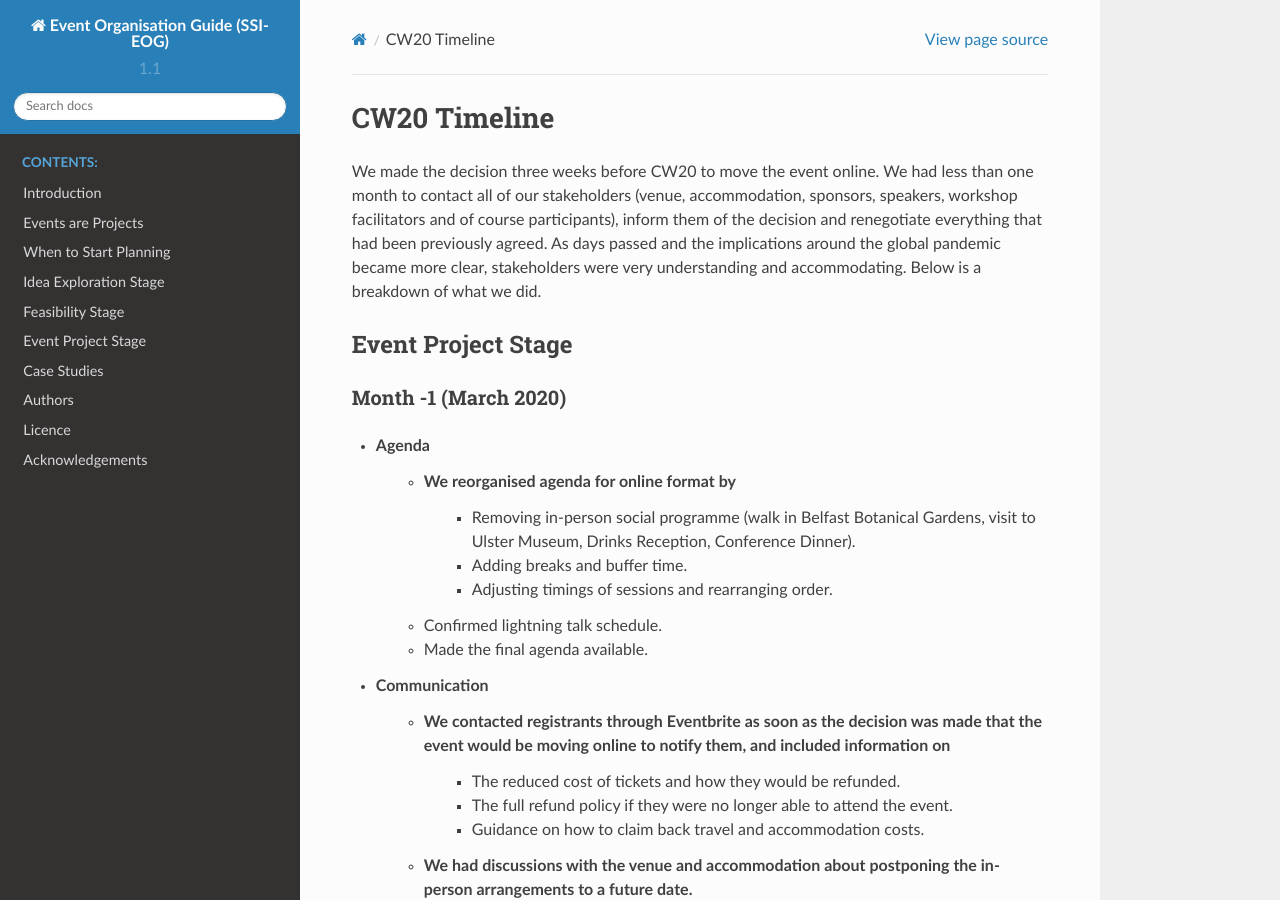
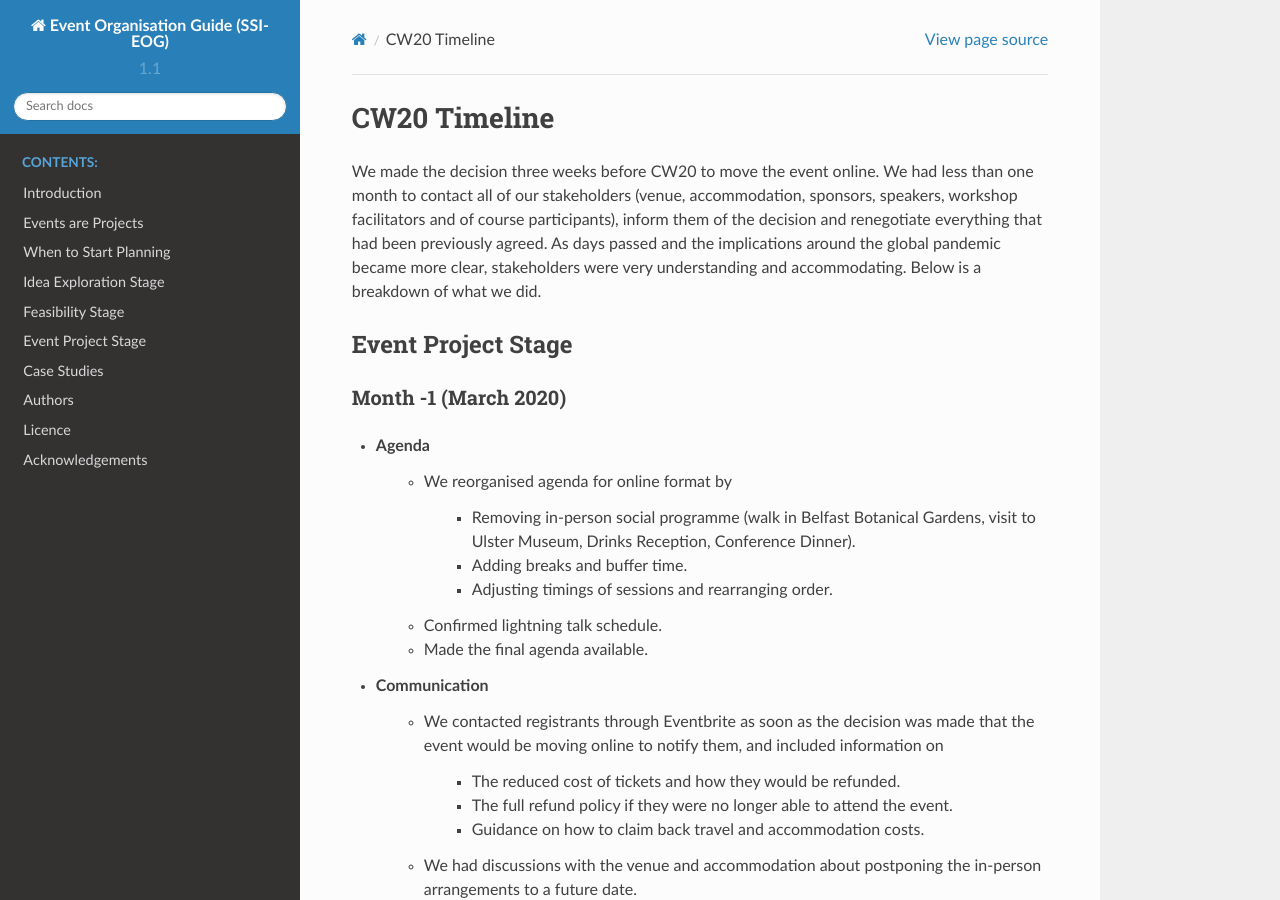
Before and after one commit to softwaresaved/event-organisation-guide, a Sphinx documentation site: the page built from docs/eog/case-studies-cw20-timeline.rst, in a window 1280 px wide and 900 px high. Built offline with Sphinx 7.4.7 and the Read the Docs theme 2.0.0, drawn with Linux system fonts in a browser that asks for light colours.

```diff
--- a/docs/eog/case-studies-cw20-timeline.rst
+++ b/docs/eog/case-studies-cw20-timeline.rst
@@ -15,39 +15,55 @@ Month -1 (March 2020)
 ^^^^^^^^^
 
 - Agenda
-   * We reorganised agenda for online format by
-      + Removing in-person social programme (walk in Belfast Botanical Gardens, visit to Ulster Museum, Drinks Reception, Conference Dinner).
-      + Adding breaks and buffer time.
-      + Adjusting timings of sessions and rearranging order.
-   * Confirmed lightning talk schedule.
-   * Made the final agenda available.
+   - We reorganised agenda for online format by
+
+      - Removing in-person social programme (walk in Belfast Botanical Gardens, visit to Ulster Museum, Drinks Reception, Conference Dinner).
+      - Adding breaks and buffer time.
+      - Adjusting timings of sessions and rearranging order.
+
+   - Confirmed lightning talk schedule.
+   - Made the final agenda available.
+
 - Communication
    - We contacted registrants through Eventbrite as soon as the decision was made that the event would be moving online to notify them, and included information on
+
       - The reduced cost of tickets and how they would be refunded.
       - The full refund policy if they were no longer able to attend the event.
       - Guidance on how to claim back travel and accommodation costs.
+
    - We had discussions with the venue and accommodation about postponing the in-person arrangements to a future date.
+
       - We were able to rearrange everything (venue, catering, accommodation) except for one of the hotels who were unable to refund/reschedule our reservation under the circumstances.
+
    - Followed up with sponsors and offered to renegotiate packages.
    - Followed up with speakers and workshop facilitators, confirming any changes to their sessions, and provided office hours to test their setup and answer any questions.
    - Contacted the event delivery team with new duties roster, held pre-event meetings to test the infrastructure and make sure everyone was comfortable with their role.
    - In the days before the event, we sent emails to registrants through Eventbrite reminding them to review the Code of Conduct, instructions to install and test the Zoom software, and information about how to prepare for certain sessions.
+
       - We also stressed that CW20 would be as flexible on the day as possible, as many people were adjusting to a new way of working, caring responsibilities during the day, unstable internet, and to the associated emotional pressures.
       - We provided guidance for everyone to be kind, understanding and flexible.
+
    - Links to the relevant Zoom room and note-taking document were sent via email through Eventbrite and Slack at the start of each day.
+
 - Resources
    - We set up a uCONFLY instance for management of Discussion Group Reports, Mini-workship and Demo session notes, Collaborative Ideas and Hack Day ideas which also involved
+
       - Creating Google Doc templates for each of these document types.
       - Generating a number of each document type for dissemination during CW20 so that participants would not be responsible for yet another platform.
+
    - Built the infrastructure needed to synchronise participants and run the unconference sessions such as
+
       - Collaborative notes documents with agenda and relevant links.
       - Spreadsheets to disseminate the uCONFLY generated documents.
+
    - Wrote documentation for the delivery team including
+
       - Zoom instructions
       - Duties roster
       - Links index
       - Start of day tasks for Event Lead/Chair
       - Mini-workshop and demo session assignments
+
    - Made organiser slide deck.
 - Event run up actions
    - Closed registrations immediately upon decision to move event online
@@ -61,7 +77,9 @@ Month -1 (March 2020)
    - Logistics: signposts, directions on car parks, train stations, taxis, etc.
    - Someone from SSI goes to Leeds to help set up the venue
    - Assigning activities and roles to SSI Staff in advance
+
       - Code of Conduct contact points need briefing
+
    - Construct feedback form draft (pre-test/review if possible)
 
 
@@ -86,16 +104,18 @@ Month 1 (April 2020)
    - Sent a reminder email a few days later.
    - Held a feedback prize draw to thank them for taking the time.
 - Publicity
-      - Published a `blog post with highlights <https://software.ac.uk/blog/2020-04-21-highlights-collaborations-workshop-2020>`_ from the event.
-      - Published a `participant's experience of CW20 <https://software.ac.uk/blog/2020-04-29-ssi-collaborations-workshop-2020-remote-unconference-experience-and-notes>`_.
+   - Published a `blog post with highlights <https://software.ac.uk/blog/2020-04-21-highlights-collaborations-workshop-2020>`_ from the event.
+   - Published a `participant's experience of CW20 <https://software.ac.uk/blog/2020-04-29-ssi-collaborations-workshop-2020-remote-unconference-experience-and-notes>`_.
 - Resources
    - Updated language of event website to show that it was in the past.
    - Created a `Figshare portal <https://cw20.figshare.com/>`_ to share CW20 outputs
    - Chased speakers for any un-captured resources.
    - Collected Zoom recordings from the Hosts/Co-Hosts of each session.
    - Prepared videos for editing by
+
       - Organising files.
       - Updating processing instructions.
+
    - Followed up with speed-blog authors and connecting them with the Communications Team for publication to the SSI blog.
 
 
```
